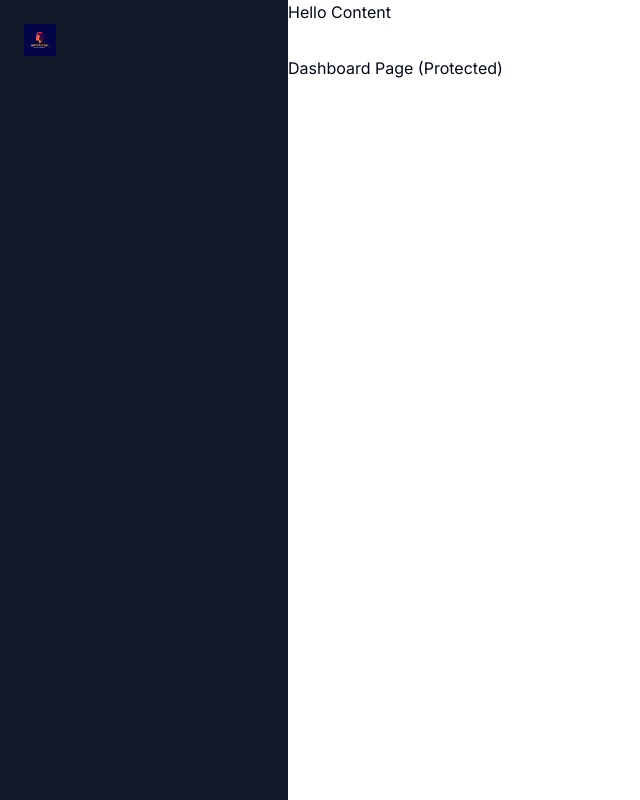
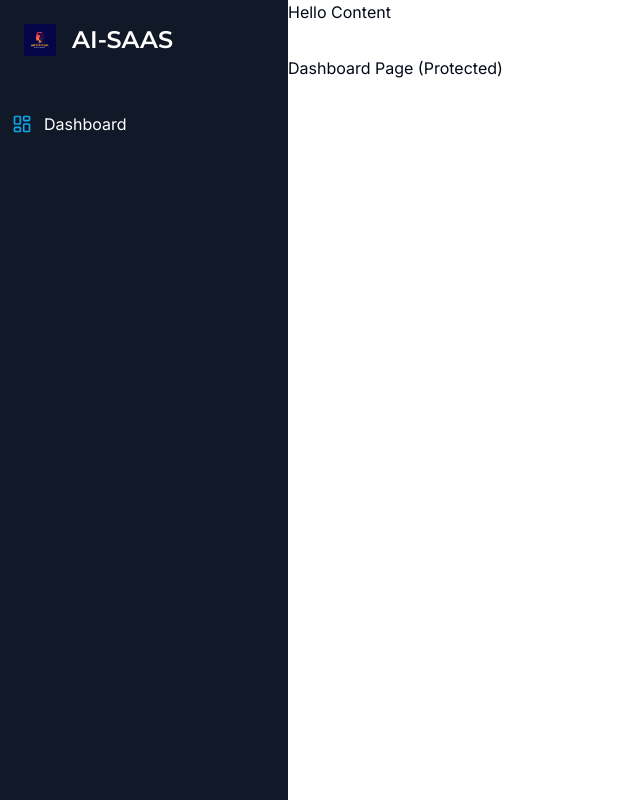
Before and after one commit to Ayasouk/AI-SAAS, a Next.js app: page /dashboard in a window 1280 px wide. Shown: the whole page, without its empty margins (0-640 px from the left). Built offline with nearby package versions, Linux system fonts and the light colour scheme.

Commit message:
Add sidebar options config

```diff
--- a/components/sidebar.tsx
+++ b/components/sidebar.tsx
@@ -2,6 +2,20 @@
 
 import  Link from "next/link";
 import Image from "next/image";
+import { Montserrat } from "next/font/google";
+import { cn } from "@/lib/utils";
+import { LayoutDashboard } from "lucide-react";
+
+const montserrat = Montserrat({weight:'600', subsets: ["latin"]});
+
+const routes = [
+    {
+        label: "Dashboard",
+        icon: LayoutDashboard,
+        href: "/dashboard",
+        color: "text-sky-500",
+    },
+];
 
 const Sidebar = () => {
     return (
@@ -15,7 +29,20 @@ const Sidebar = () => {
                             src="/logo.png"
                         />
                     </div>
+                    <h1 className={cn("text-2xl font-bold", montserrat.className)}>
+                        AI-SAAS
+                    </h1>
                 </Link>
+                <div className="space-y-1">
+                    { routes.map((route) => {
+                        return <Link href={route.href} key={route.href}>
+                        <div className="flex items-center flex-1">
+                            <route.icon className={cn("h-5 w-5 mr-3", route.color)}/>
+                            {route.label}
+                        </div>
+                        </Link>
+                    })}
+                </div>
             </div>
         </div>
     );
```
